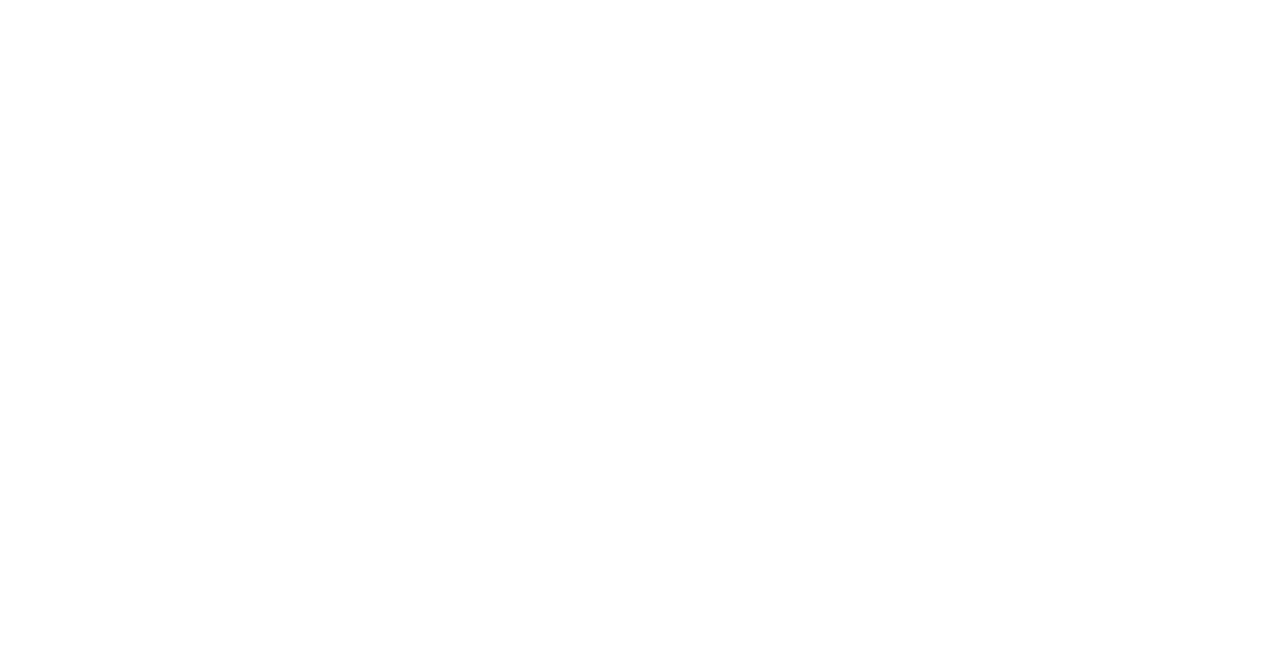
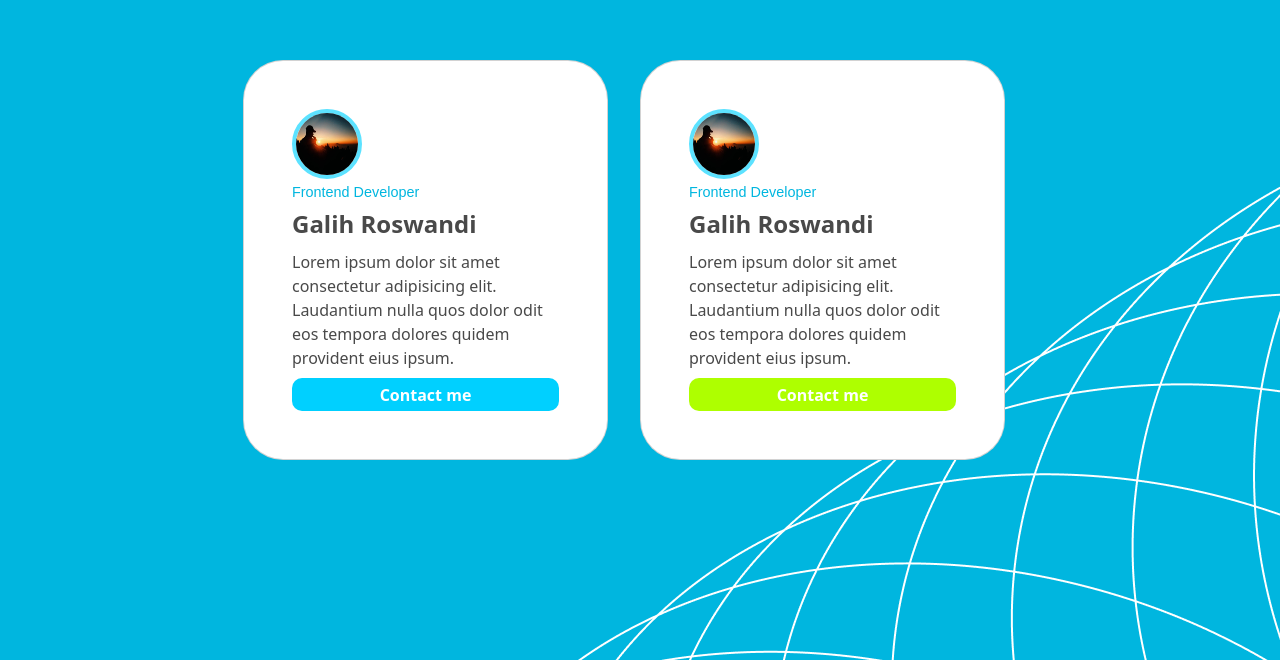
Before and after one commit to galihroswandi/Belajar-React-JS, a React (Create React App) app: page / in a window 1280 px wide. Shown: the part 140-800 px from the top of the page. Built offline with nearby package versions, Linux system fonts and the light colour scheme.

Commit message:
project card profile

```diff
--- a/src/App.js
+++ b/src/App.js
@@ -1,10 +1,11 @@
 import logo from './logo.svg';
 import './App.css';
+import Cardprofile from './components/Cardprofile';
 
 function App() {
   return (
     <div>
-
+      <Cardprofile />
     </div>
   );
 }
--- /dev/null
+++ b/src/components/Cardprofile.jsx
@@ -0,0 +1,55 @@
+import '../css/style.css';
+import acsent from "./../assets/acsent.png";
+import profile from "./../assets/profile.jpg";
+import styling from "./../css/Cardprofile.module.css";
+
+const Cardprofile = () => {
+
+    // variabel styling
+    const wrapper = {
+        backgroundColor : "#00B6DF",
+        backgroundImage : `url(${acsent})`,
+        backgroundPosition : "bottom right",
+        backgroundRepeat : 'no-repeat',
+        width : "100vw",
+        height : "100vh",
+        display : "flex",
+        justifyContent : "center",
+        alignItems : "center"
+    }
+
+    return (
+
+        // 1. Inline Css
+        <div style={wrapper}>
+
+            {/* 2. CSS FILE */}
+            <div className="card" style={{
+                borderRadius : "2.5rem"
+            }}>
+                <img src={profile} alt="Galih Roswandi" />
+                <div className="profesi">Frontend Developer</div>
+                <div className="name">Galih Roswandi</div>
+                <div className="desc">Lorem ipsum dolor sit amet consectetur adipisicing elit. Laudantium nulla quos dolor odit eos tempora dolores quidem provident eius ipsum.</div>
+                <div className="button">
+                    <button>Contact me</button>
+                </div>
+            </div>
+
+            {/* 3. CSS MODULE */}
+            <div className="card" style={{
+                borderRadius : "2.5rem"
+            }}>
+                <img src={profile} alt="Galih Roswandi" />
+                <div className="profesi">Frontend Developer</div>
+                <div className="name">Galih Roswandi</div>
+                <div className="desc">Lorem ipsum dolor sit amet consectetur adipisicing elit. Laudantium nulla quos dolor odit eos tempora dolores quidem provident eius ipsum.</div>
+                <div className={styling.button}>
+                    <button>Contact me</button>
+                </div>
+            </div>
+        </div>
+    )
+}
+
+export default Cardprofile;
--- /dev/null
+++ b/src/css/Cardprofile.module.css
@@ -0,0 +1,9 @@
+.button > button{
+    width: 100%;
+    border-radius: 10px;
+    background-color: #aeff00;
+    border: none;
+    padding: .3rem;
+    color: #fff;
+    font-weight: 600;
+}
--- /dev/null
+++ b/src/css/style.css
@@ -0,0 +1,38 @@
+.card{
+    width: 365px;
+    padding: 3rem;
+    border-radius: 2.5rem;
+    margin-right: 2rem;
+}
+.profesi{
+    color: #00B6DF;
+    font-family: 'Poppins', sans-serif;
+    font-weight: 500;
+    font-size: .9em;
+    line-height: 21px;
+    margin: .2rem 0;
+}
+.name{
+    font-weight: 600;
+    font-size: 1.5em;
+    color: #494949;
+}
+.desc{
+    color: #494949;
+    margin: .5rem 0;
+}
+.button > button{
+    width: 100%;
+    border-radius: 10px;
+    background-color: #00D0FF;
+    border: none;
+    padding: .3rem;
+    color: #fff;
+    font-weight: 600;
+}
+img{
+    max-width: 70px;
+    min-height: 70px;
+    border-radius: 50%;
+    border: 4px solid #5CE2FF;
+}
```
Also changed, not shown: src/assets/acsent.png (added), src/assets/profile.jpg (added).
